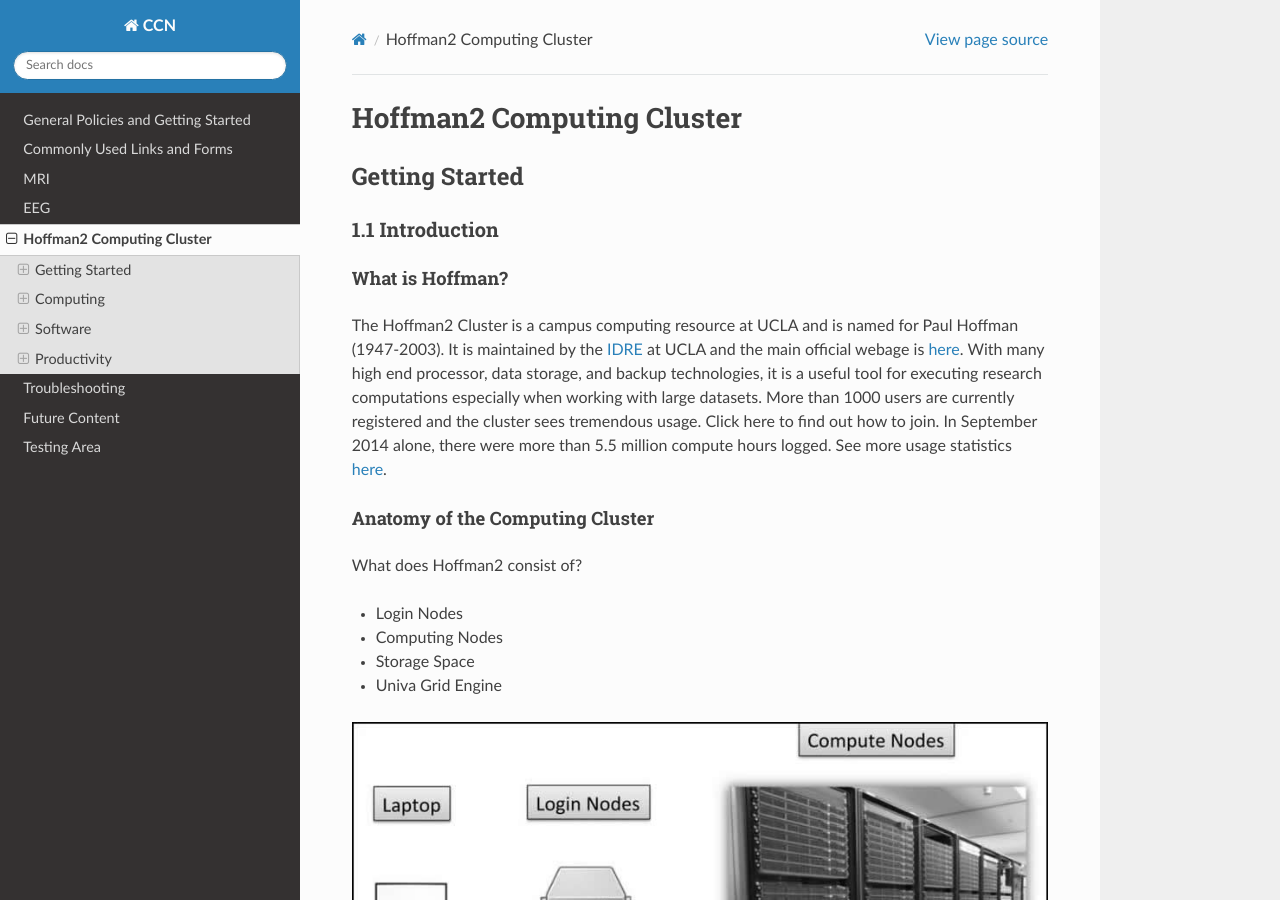
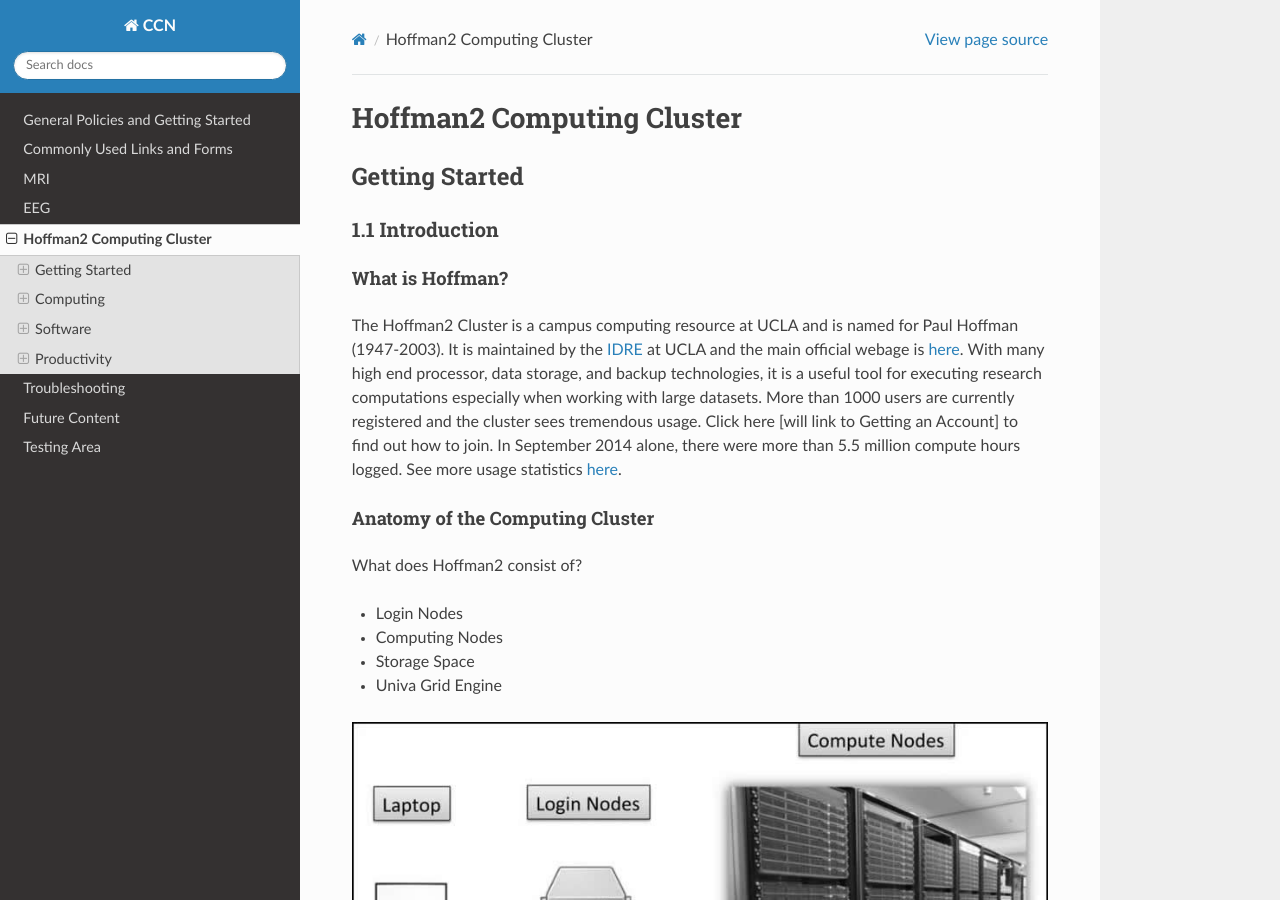
Before and after one commit to CCN-Support/CCN_Wiki, a Sphinx documentation site: the page built from docs/source/hoffman.rst, in a window 1280 px wide and 900 px high. Built offline with Sphinx 7.4.7 and the Read the Docs theme 3.1.0, drawn with Linux system fonts in a browser that asks for light colours.

Commit message:
Update hoffman.rst

```diff
--- a/docs/source/hoffman.rst
+++ b/docs/source/hoffman.rst
@@ -6,7 +6,7 @@
 ~~~~~~~~~~~~~~~~
 What is Hoffman?
 ^^^^^^^^^^^^^^^^
-The Hoffman2 Cluster is a campus computing resource at UCLA and is named for Paul Hoffman (1947-2003). It is maintained by the `IDRE <https://idre.ucla.edu/>`_ at UCLA and the main official webage is `here <https://www.hoffman2.idre.ucla.edu/>`_. With many high end processor, data storage, and backup technologies, it is a useful tool for executing research computations especially when working with large datasets. More than 1000 users are currently registered and the cluster sees tremendous usage. Click here to find out how to join. In September 2014 alone, there were more than 5.5 million compute hours logged. See more usage statistics `here <https://www.hoffman2.idre.ucla.edu/status/>`_.
+The Hoffman2 Cluster is a campus computing resource at UCLA and is named for Paul Hoffman (1947-2003). It is maintained by the `IDRE <https://idre.ucla.edu/>`_ at UCLA and the main official webage is `here <https://www.hoffman2.idre.ucla.edu/>`_. With many high end processor, data storage, and backup technologies, it is a useful tool for executing research computations especially when working with large datasets. More than 1000 users are currently registered and the cluster sees tremendous usage. Click here [will link to Getting an Account] to find out how to join. In September 2014 alone, there were more than 5.5 million compute hours logged. See more usage statistics `here <https://www.hoffman2.idre.ucla.edu/status/>`_.
 
 Anatomy of the Computing Cluster
 ^^^^^^^^^^^^^^^^^^^^^^^^^^^^^^^^
@@ -20,8 +20,7 @@
 
 .. image :: images/Hoffman_anatomy.jpg
 
-Login Nodes
-^^^^^^^^^^^
+**Login Nodes**
 
 There are four login nodes which allow you to access and interact with the Hoffman2 Cluster. These are essentially four dedicated computers that you can SSH into and use to look at and edit your files or submit computing jobs to the queue (more on what the queue is in a bit). It is important to remember that these are four computers being shared by ALL the Hoffman2 users. Doing ANY type of heavy computing on these nodes is frowned upon. If you are:
 
@@ -31,8 +30,7 @@
 
 You should NOT be doing this on a login node. If the sysadmins at ATS find any process that is taking up too many resources on the login nodes, they reserve the right to terminate the process immediately.
 
-Computing Nodes
-^^^^^^^^^^^^^^^
+**Computing Nodes**
 
 As of April 2014, Hoffman2 is made up of more than 12,000 processors across three data centers and this number continues to grow as the cluster is expanded. The individual cores of the processors are where your programs gets executed when you submit a job to the cluster. There are ways to request different amount of resources, such as how much RAM or CPU cores your program/job needs.
 
```
